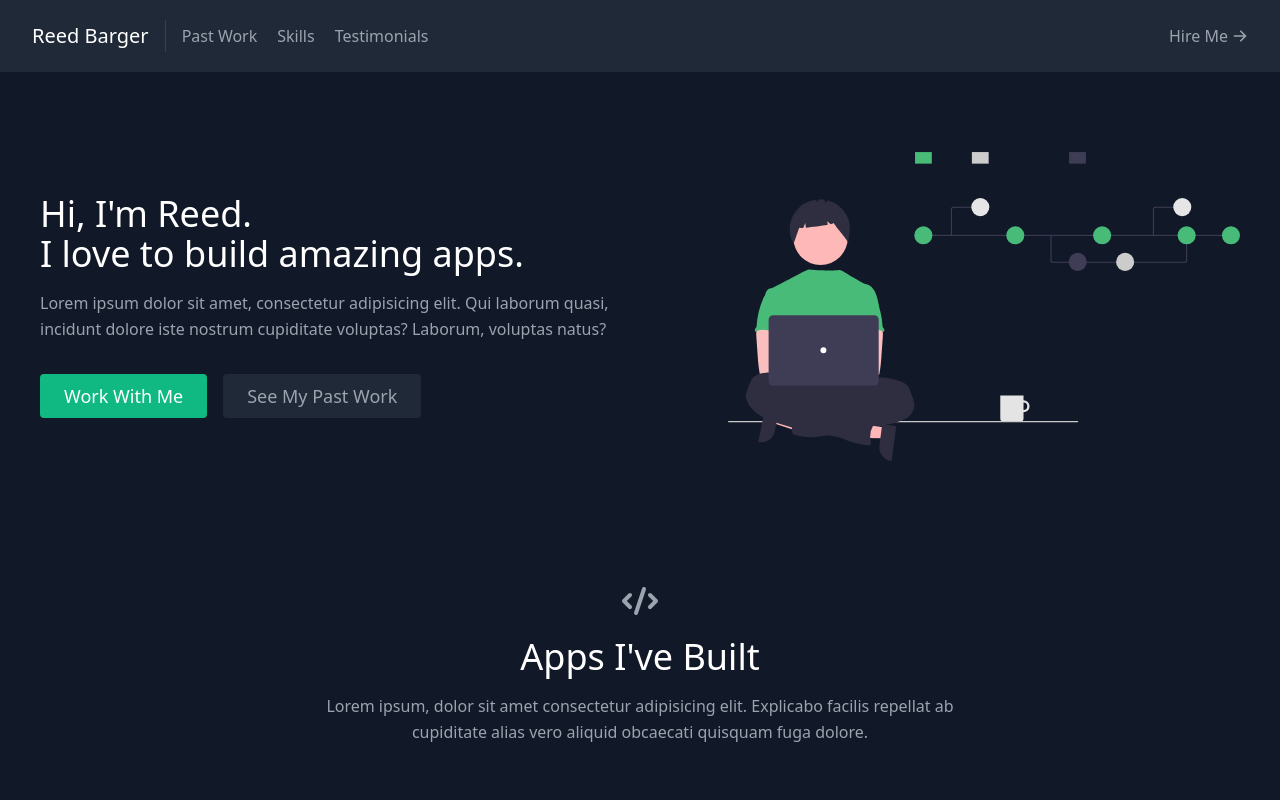
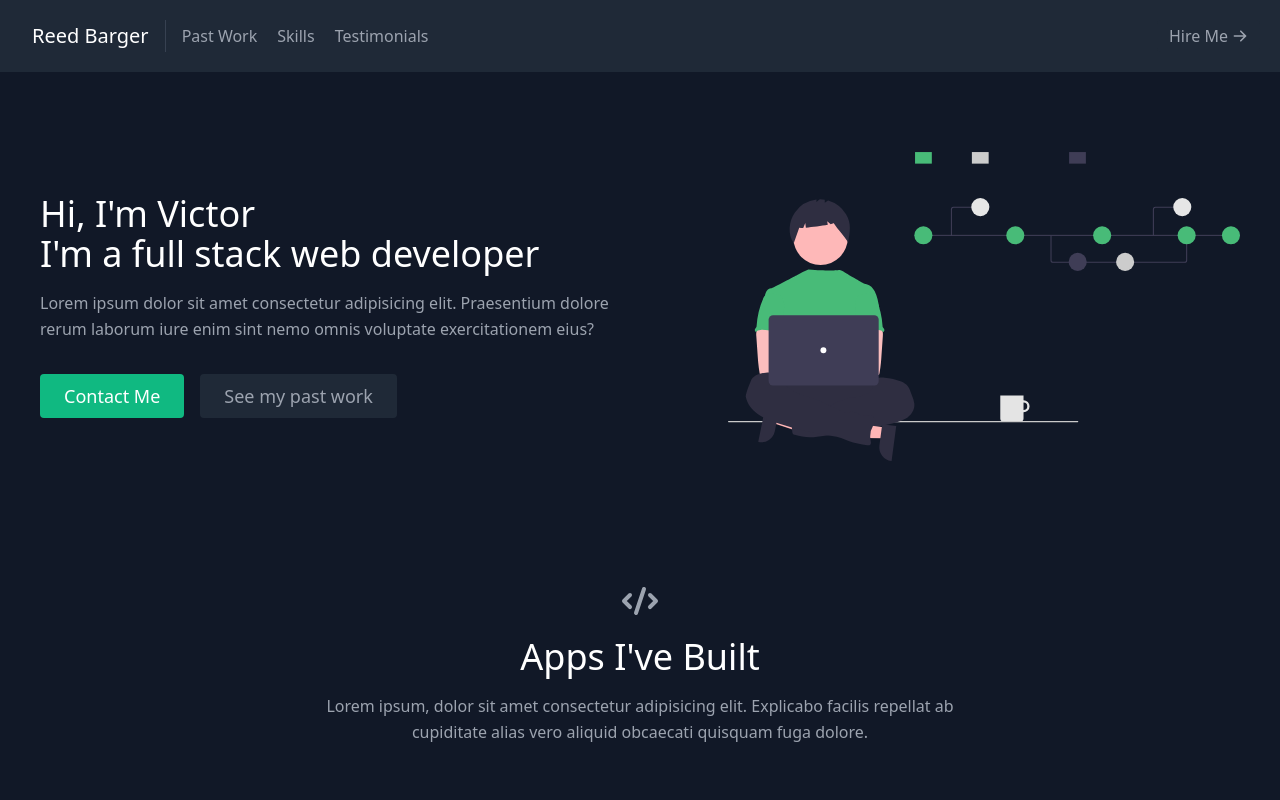
Before and after one commit to Victor1Ja/react-tailwindcss-portfolio, a React (Create React App) app: page / in a window 1280 px wide. Shown: the top 800 px of the page. Built offline with nearby package versions, Linux system fonts and the light colour scheme.

Commit message:
Refactor about component Move hardcoded strings to data file

```diff
--- a/src/components/About.js
+++ b/src/components/About.js
@@ -1,31 +1,29 @@
 import React from "react";
-
+import { about } from "../data"
 export default function About() {
   return (
     <section id="about">
       <div className="container mx-auto flex px-10 py-20 md:flex-row flex-col items-center">
         <div className="lg:flex-grow md:w-1/2 lg:pr-24 md:pr-16 flex flex-col md:items-start md:text-left mb-16 md:mb-0 items-center text-center">
           <h1 className="title-font sm:text-4xl text-3xl mb-4 font-medium text-white">
-            Hi, I'm Reed.
-            <br className="hidden lg:inline-block" />I love to build amazing
-            apps.
+            {about.title}
+            <br className="hidden lg:inline-block" />{about.shortDescription}
           </h1>
           <p className="mb-8 leading-relaxed">
-            Lorem ipsum dolor sit amet, consectetur adipisicing elit. Qui
-            laborum quasi, incidunt dolore iste nostrum cupiditate voluptas?
-            Laborum, voluptas natus?
+            {about.longDescription}
           </p>
           <div className="flex justify-center">
-            <a
-              href="#contact"
-              className="inline-flex text-white bg-green-500 border-0 py-2 px-6 focus:outline-none hover:bg-green-600 rounded text-lg">
-              Work With Me
-            </a>
-            <a
-              href="#projects"
-              className="ml-4 inline-flex text-gray-400 bg-gray-800 border-0 py-2 px-6 focus:outline-none hover:bg-gray-700 hover:text-white rounded text-lg">
-              See My Past Work
-            </a>
+            {about.buttons.map((button, index) => {
+              const className = index === 0 ? "inline-flex text-white bg-green-500 border-0 py-2 px-6 focus:outline-none hover:bg-green-600 rounded text-lg" : "ml-4 inline-flex text-gray-400 bg-gray-800 border-0 py-2 px-6 focus:outline-none hover:bg-gray-700 hover:text-white rounded text-lg";
+              return (
+                <a
+                  key={index}
+                  href={button.value}
+                  className={className}>
+                  {button.text}
+                </a>
+              )
+            })}
           </div>
         </div>
         <div className="lg:max-w-lg lg:w-full md:w-1/2 w-5/6">
--- a/src/data.js
+++ b/src/data.js
@@ -58,3 +58,20 @@ export const skills = [
   "GraphQL",
   "Material UI",
 ];
+export const about = {
+  title: "Hi, I'm Victor",
+  shortDescription: "I'm a full stack web developer",
+  longDescription: "Lorem ipsum dolor sit amet consectetur adipisicing elit. Praesentium dolore rerum laborum iure enim sint nemo omnis voluptate exercitationem eius?",
+  buttons: [
+    {
+      text: "Contact Me",
+      value: "#contact"
+
+    },
+    {
+      text: "See my past work",
+      value: "#projects"
+    }
+  ]
+
+}
```
Also changed, not shown: 1 other file (tests, documents, lock files or other folders).
